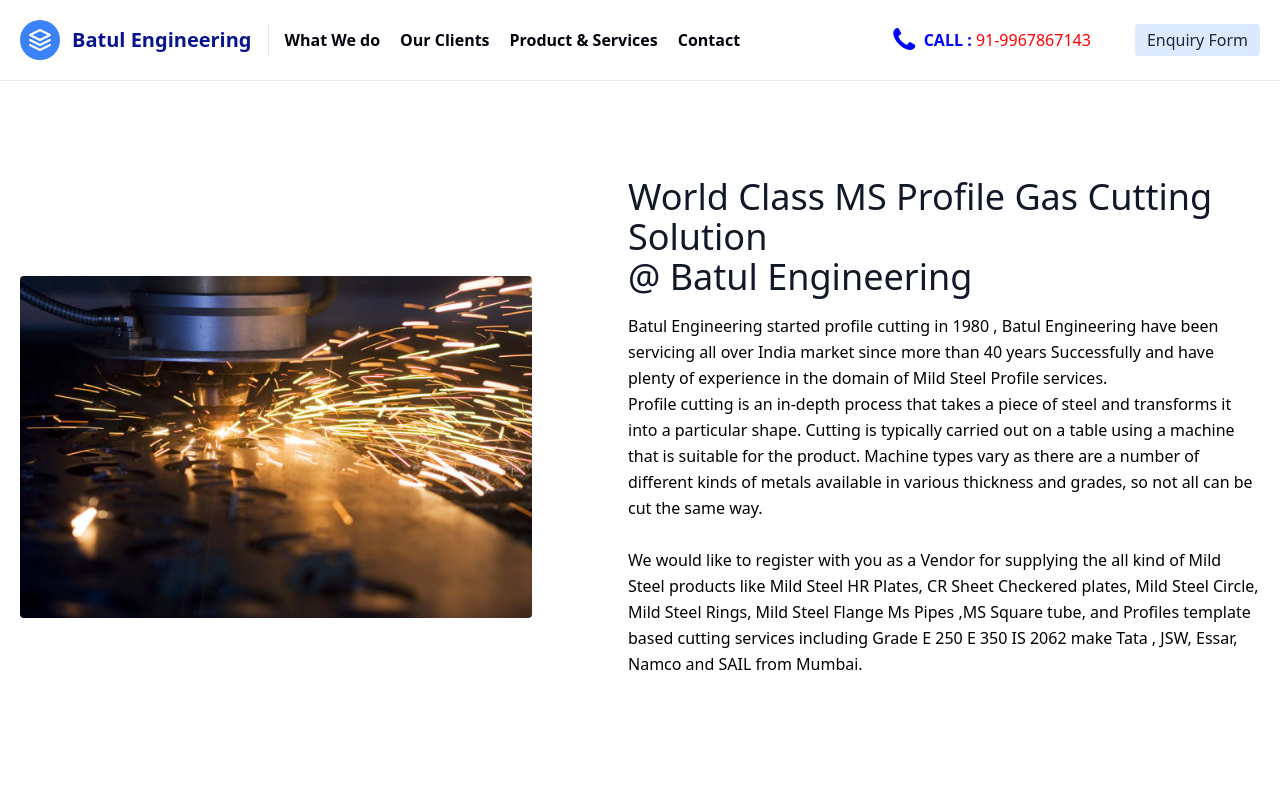
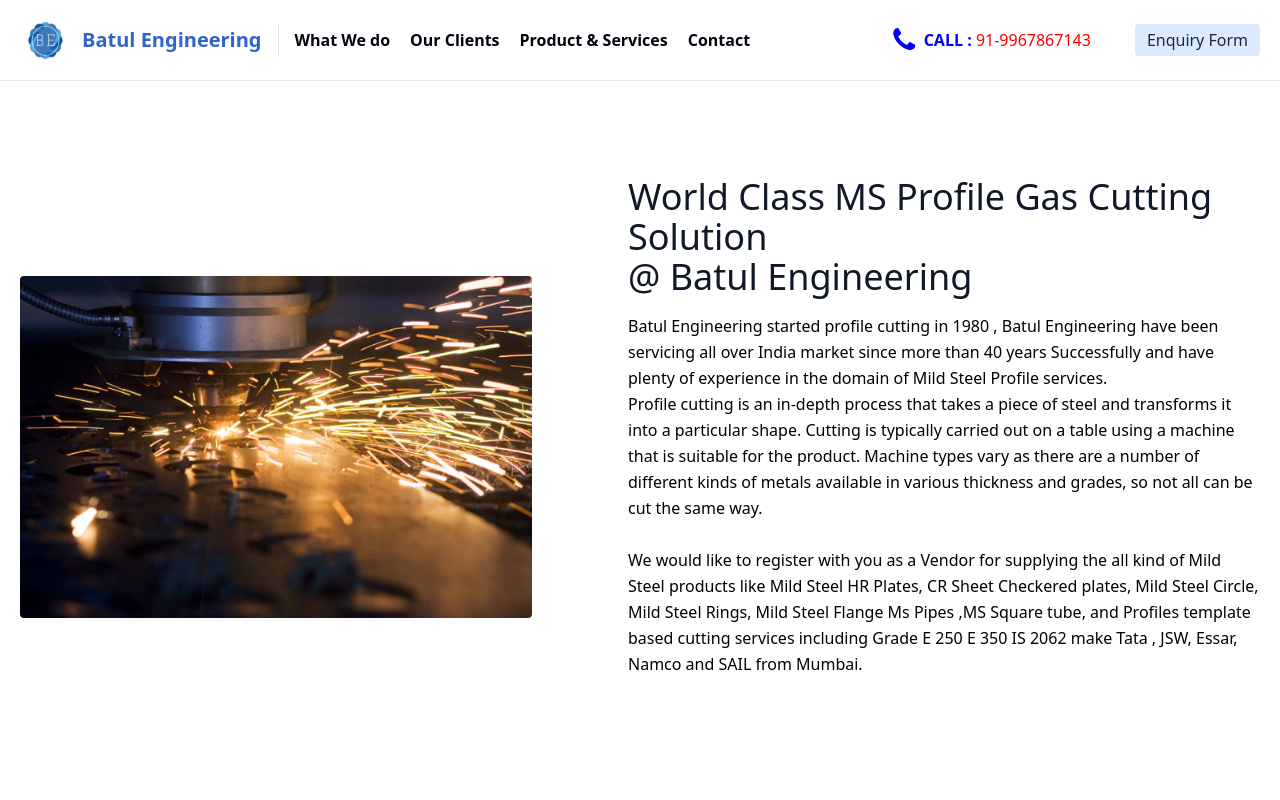
Before and after one commit to ahmedfarook/BatulEngineering, a plain HTML site: page index.html in a window 1280 px wide. Shown: the top 800 px of the page. Drawn offline with nearby package versions, Linux system fonts and the light colour scheme.

Commit message:
color nd logo

```diff
--- a/index.html
+++ b/index.html
@@ -4,6 +4,7 @@
 <head>
     <meta charset="UTF-8">
     <meta name="viewport" content="width=device-width, initial-scale=1.0">
+    <link rel="icon" href="/images/batul.JPG" type="image/gif" sizes="16x16">
     <link href="https://unpkg.com/tailwindcss@^2/dist/tailwind.min.css" rel="stylesheet">
     <link rel="stylesheet" href="https://cdnjs.cloudflare.com/ajax/libs/font-awesome/4.7.0/css/font-awesome.min.css">
     <title>Batul Engineering</title>
@@ -19,13 +20,10 @@
 
     <header class="text-gray-800 body-font">
         <div class="container mx-auto flex flex-wrap p-5 flex-col md:flex-row items-center">
+            <img src="/images/batul.JPG" alt="" style="width:50px;height:40px;">
             <a class="flex title-font font-medium items-center text-gray-900 mb-4 md:mb-0">
-                <svg xmlns="http://www.w3.org/2000/svg" fill="none" stroke="currentColor" stroke-linecap="round"
-                    stroke-linejoin="round" stroke-width="2" class="w-10 h-10 text-white p-2 bg-blue-500 rounded-full"
-                    viewBox="0 0 22 28 24">
-                    <path d="M12 2L2 7l10 5 10-5-10-5zM2 17l10 5 10-5M2 12l10 5 10-5"></path>
-                </svg>
-                <a style="color:#08158f;font-weight:bold" href="/" class="ml-3 text-xl">Batul Engineering</a>
+
+                <a style="color:#3163cf;font-weight:bold" href="/" class="ml-3 text-xl">Batul Engineering</a>
             </a>
             <nav
                 class="md:mr-auto md:ml-4 md:py-1 md:pl-4 md:border-l md:border-gray-1000	flex flex-wrap items-center text-base justify-center">
```
Also changed, not shown: images/batul.JPG (added).
